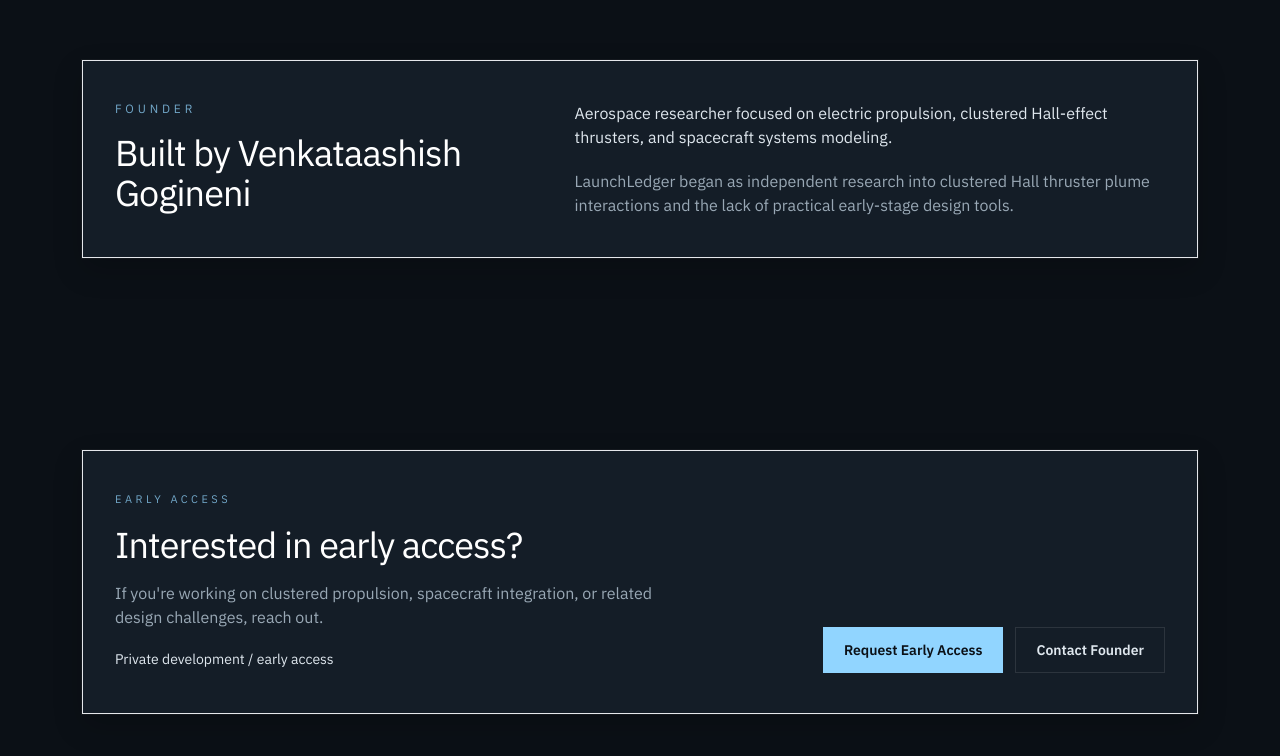
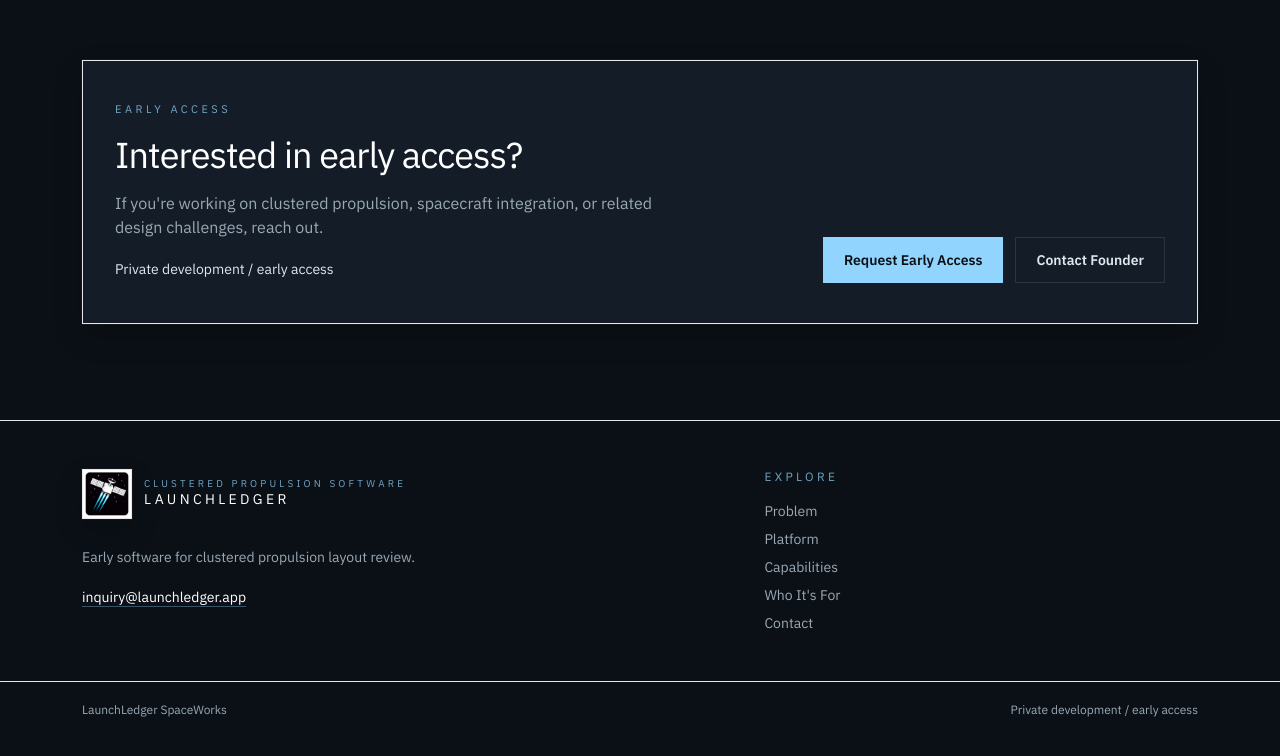
Before and after one commit to Venny-G/launchledger-web, a Next.js app: page / in a window 1280 px wide. Shown: the part 4903-5659 px from the top of the page. Built offline with nearby package versions, Linux system fonts and the light colour scheme.

Commit message:
Remove founder panel from homepage

```diff
--- a/src/app/page.tsx
+++ b/src/app/page.tsx
@@ -341,34 +341,6 @@
         </Shell>
       </section>
 
-      <section className="py-16 sm:py-20 lg:py-24">
-        <Shell>
-          <div className="border border-white/8 bg-panel px-5 py-8 shadow-glow sm:px-8 sm:py-10">
-            <div className="grid gap-8 lg:grid-cols-[0.84fr_1.16fr] lg:items-start">
-              <div>
-                <p className="font-mono text-xs uppercase tracking-[0.32em] text-cyan/75">
-                  Founder
-                </p>
-                <h2 className="mt-4 font-display text-3xl tracking-tight text-white sm:text-4xl">
-                  Built by {siteConfig.founder.name}
-                </h2>
-              </div>
-
-              <div className="space-y-5">
-                <p className="max-w-2xl text-sm leading-7 text-cloud sm:text-base">
-                  {siteConfig.founder.title}.
-                </p>
-                <p className="max-w-2xl text-sm leading-7 text-muted sm:text-base">
-                  LaunchLedger began as independent research into clustered Hall
-                  thruster plume interactions and the lack of practical
-                  early-stage design tools.
-                </p>
-              </div>
-            </div>
-          </div>
-        </Shell>
-      </section>
-
       <CtaBanner
         title="Interested in early access?"
         body="If you're working on clustered propulsion, spacecraft integration, or related design challenges, reach out."
```
